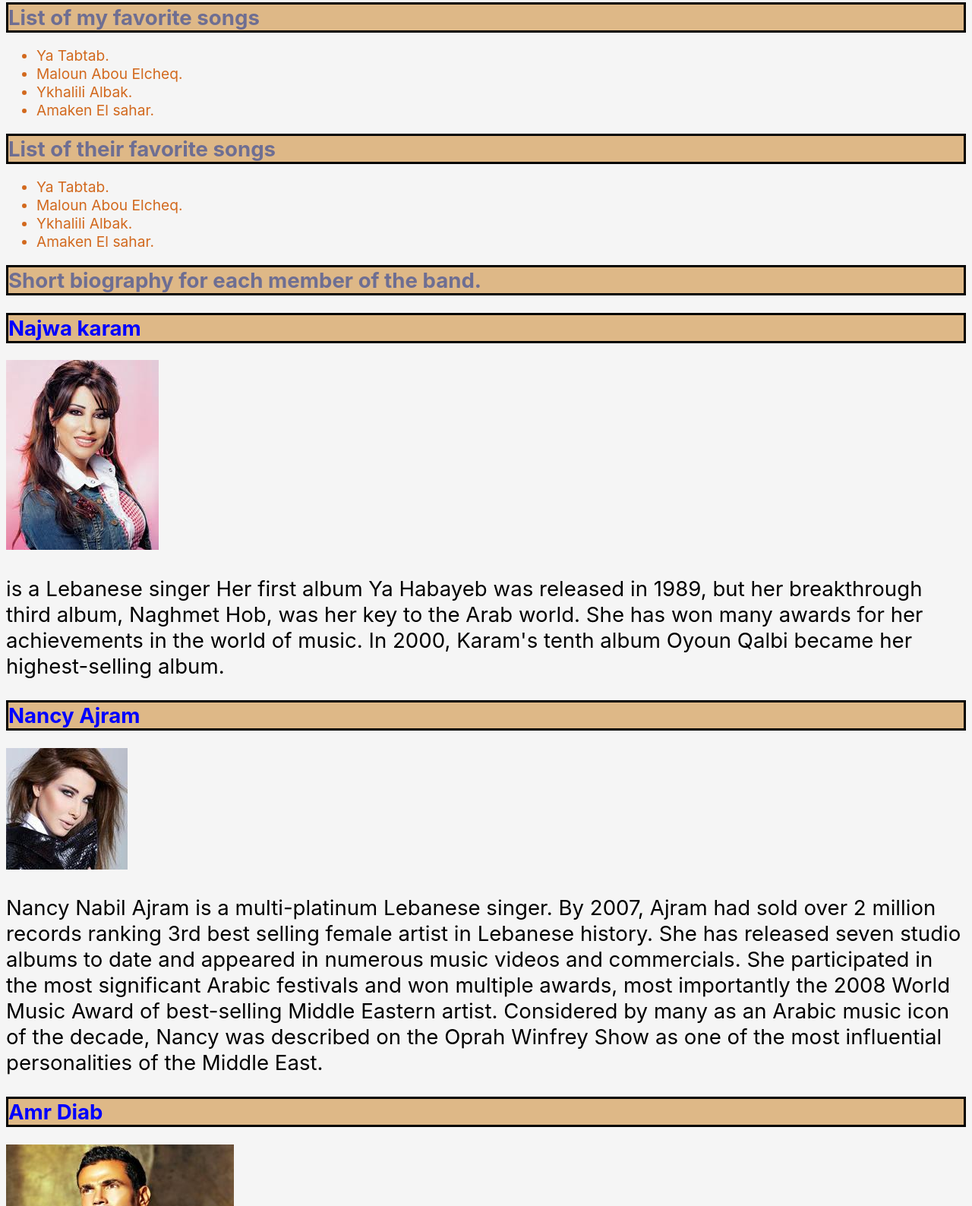
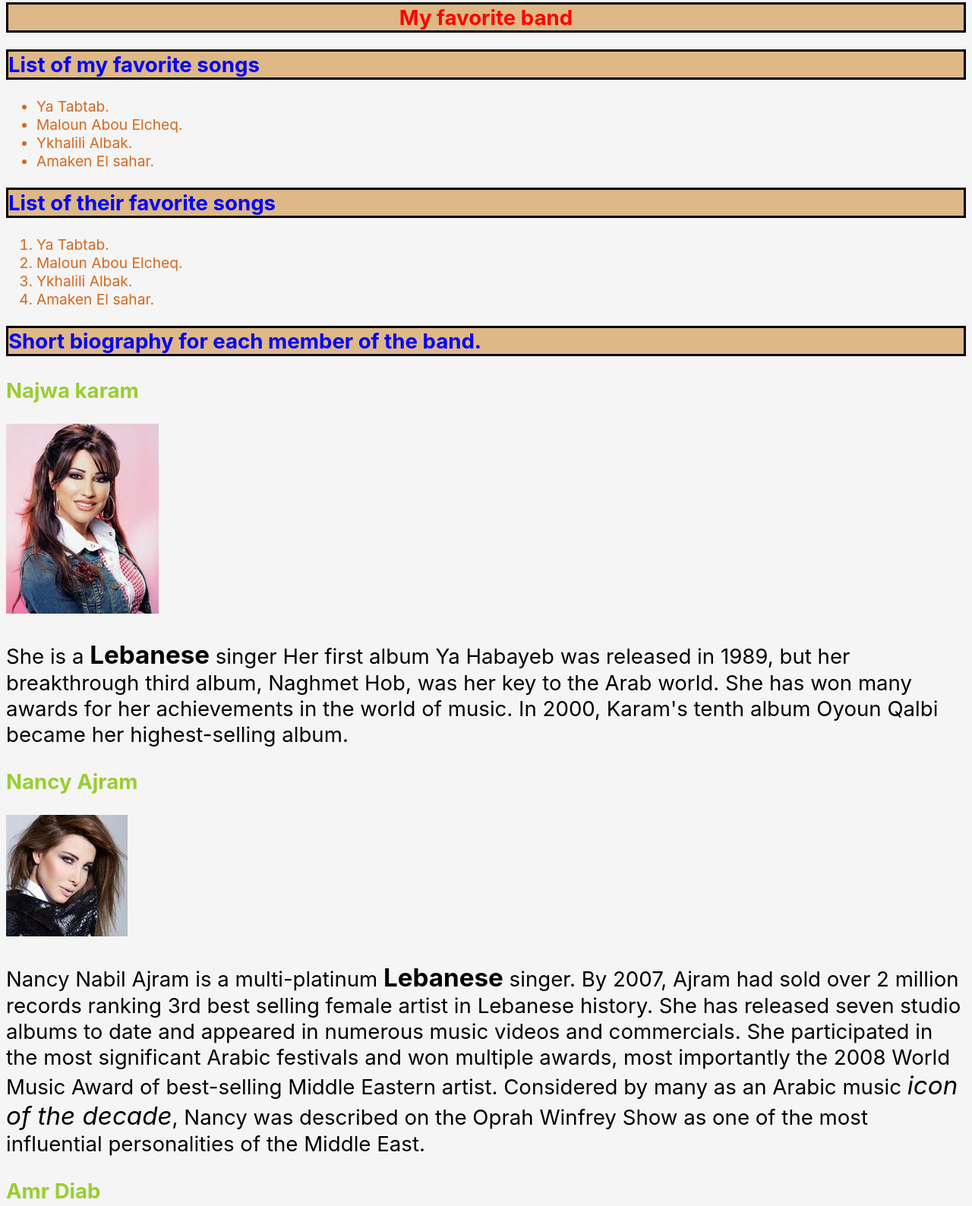
Before and after one commit to AbdiazizH/first--project, a plain HTML site: page index.html in a window 1280 px wide. Shown: the part 16-1604 px from the top of the page at 76% size. Drawn offline with Linux system fonts and the light colour scheme.

Commit message:
added html

```diff
--- a/index.html
+++ b/index.html
@@ -1,5 +1,6 @@
 <!DOCTYPE html>
 <html lang="en">
+
 <head>
     <meta charset="UTF-8">
     <meta http-equiv="X-UA-Compatible" content="IE=edge">
@@ -7,9 +8,12 @@
     <title>My favorite band</title>
     <link rel="stylesheet" type="text/css" href="style.css">
 </head>
+
 <body>
-    <h1>List of my favorite songs</h1>
+    <h1 class="title">My favorite band</h1>
 
+    <h2>List of my favorite songs</h2>
+<div>
     <ul>
         <li>Ya Tabtab.</li>
         <li>Maloun Abou Elcheq.</li>
@@ -17,50 +21,53 @@
         <li>Amaken El sahar.</li>
     </ul>
 
-    <h1>List of their favorite songs</h1>
 
-    <ul>
+</div>
+
+<h2>List of their favorite songs</h2>
+    <ol>
         <li>Ya Tabtab.</li>
         <li>Maloun Abou Elcheq.</li>
         <li>Ykhalili Albak.</li>
         <li>Amaken El sahar.</li>
-            </ul>
-   <h1>Short biography for each member of the band.</h1>
-   <h2>Najwa karam</h2>
+    </ol>
+    <h2 class="short">Short biography for each member of the band.</h2>
+    <h3>Najwa karam</h3>
     <img src="images/najwa.jpeg">
-   <p>is a Lebanese singer Her first album Ya Habayeb was released in 1989,
+    <p>She is a <strong>Lebanese</strong> singer Her first album Ya Habayeb was released in 1989,
         but her breakthrough third album, Naghmet Hob, was her key to the Arab world.
         She has won many awards for her achievements in the world of music. In 2000,
         Karam's tenth album Oyoun Qalbi became her highest-selling album.</p>
 
-         <h2>Nancy Ajram</h2>
+    <h3>Nancy Ajram</h3>
     <img src="images/nancy-ajram.jpg">
-         <p>Nancy Nabil Ajram is a multi-platinum Lebanese singer.
+    <p>Nancy Nabil Ajram is a multi-platinum <strong> Lebanese </strong>singer.
         By 2007, Ajram had sold over 2 million records ranking 3rd best selling female artist in Lebanese history.
         She has released seven studio albums to date and appeared in numerous music videos and commercials.
         She participated in the most significant Arabic festivals and won multiple awards,
         most importantly the 2008 World Music Award of best-selling Middle Eastern artist.
-            Considered by many as an Arabic music icon of the decade,
-             Nancy was described on the Oprah Winfrey Show as one of the most influential personalities of the Middle East.</p>
+        Considered by many as an Arabic music <em> icon of the decade</em>,
+        Nancy was described on the Oprah Winfrey Show as one of the most influential personalities of the Middle East.
+    </p>
 
-        <h2>Amr Diab</h2>
+    <h3>Amr Diab</h3>
     <img src="images/Amr-diab-7625.jpg">
-<p>Amr Diab is a pop singer and songwriter from Egypt.
+    <p>Amr Diab is a pop singer and songwriter from <strong>Egypt</strong>.
         He has won a record seven World Music Awards to date,
         and is considered the all-time best-selling musical artist from the Middle East.
         He is the creator of his own genre; he calls his meld of Arabic harmony and
         Western rhythms "Mediterranean Music," and it has influenced many subsequent artists.</p>
 
-    <h2>link of some of their songs</h2>
+    <h3 id="links">link of some of their songs</h2>
     <ul>
         <li><a href="https://youtu.be/6fCBSQjpH8U">Ya Tabtab</a></li>
-        <li><a href="https://youtu.be/MamJtYJKdPU">Maloun Abou Elcheq<a/></li>
+        <li><a href="https://youtu.be/MamJtYJKdPU">Maloun Abou Elcheq<a /></li>
         <li><a href="https://youtu.be/dytRwbnEloI">Amaken El sahar</a></li>
         <li><a href="https://youtu.be/hIPoRdfbsYs">Ykhalili Albak</a></li>
 
     </ul>
 
-    <h1>Introductory of the band and why they are my favorite band</h1>
+    <h2 class="Introductory">Introductory of the band and why they are my favorite band</h1>
     my favorite music band is Meen.
     The first band in Lebanon to release its music under the creative commons license,
     Meen is certainly a landmark of Lebanese music.
@@ -73,4 +80,5 @@
     dance and sing.Their music is catchy and fun to listen.
 
 </body>
+
 </html>
```
Lines whose indentation alone changed are shown as unchanged.
